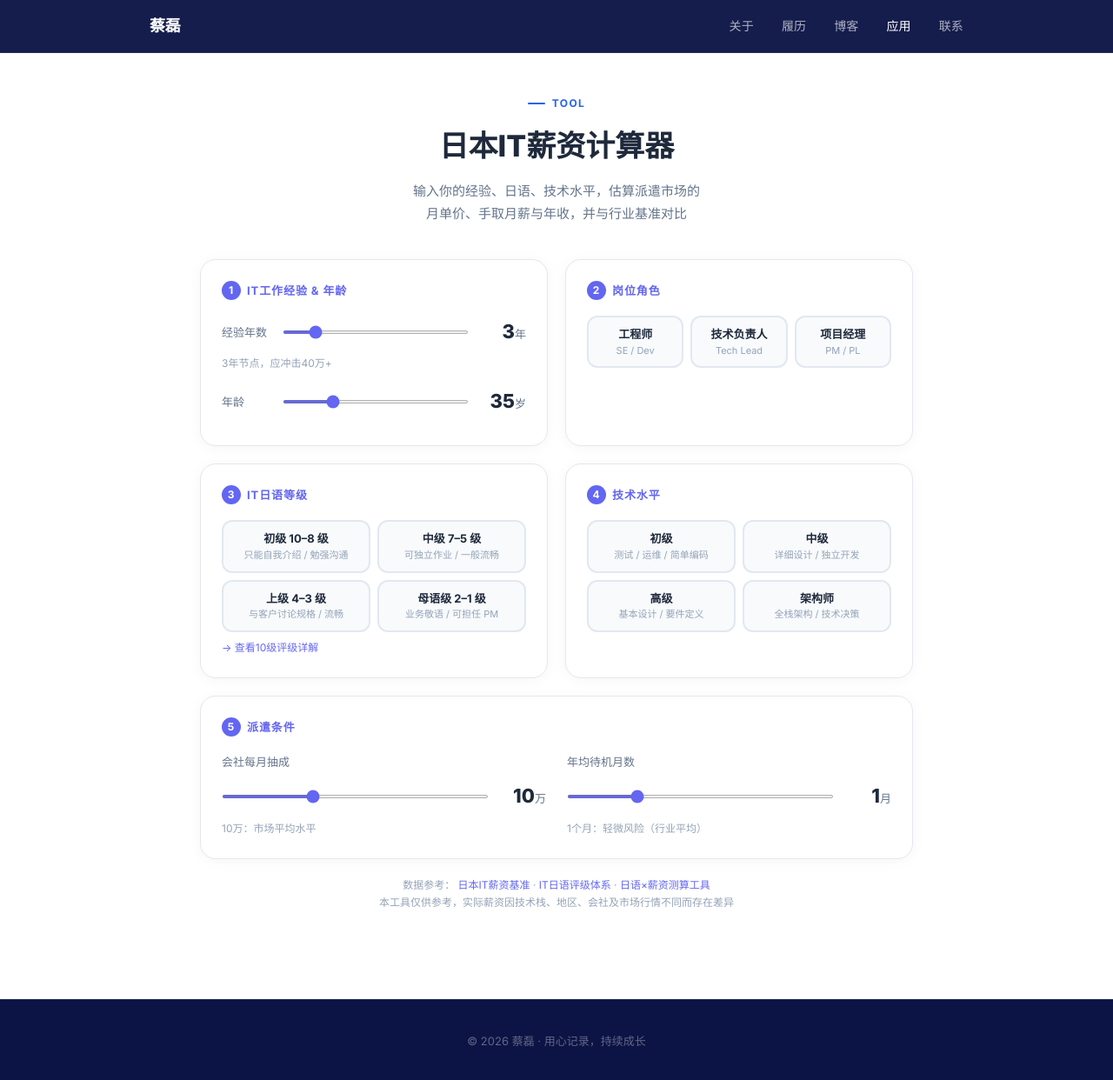
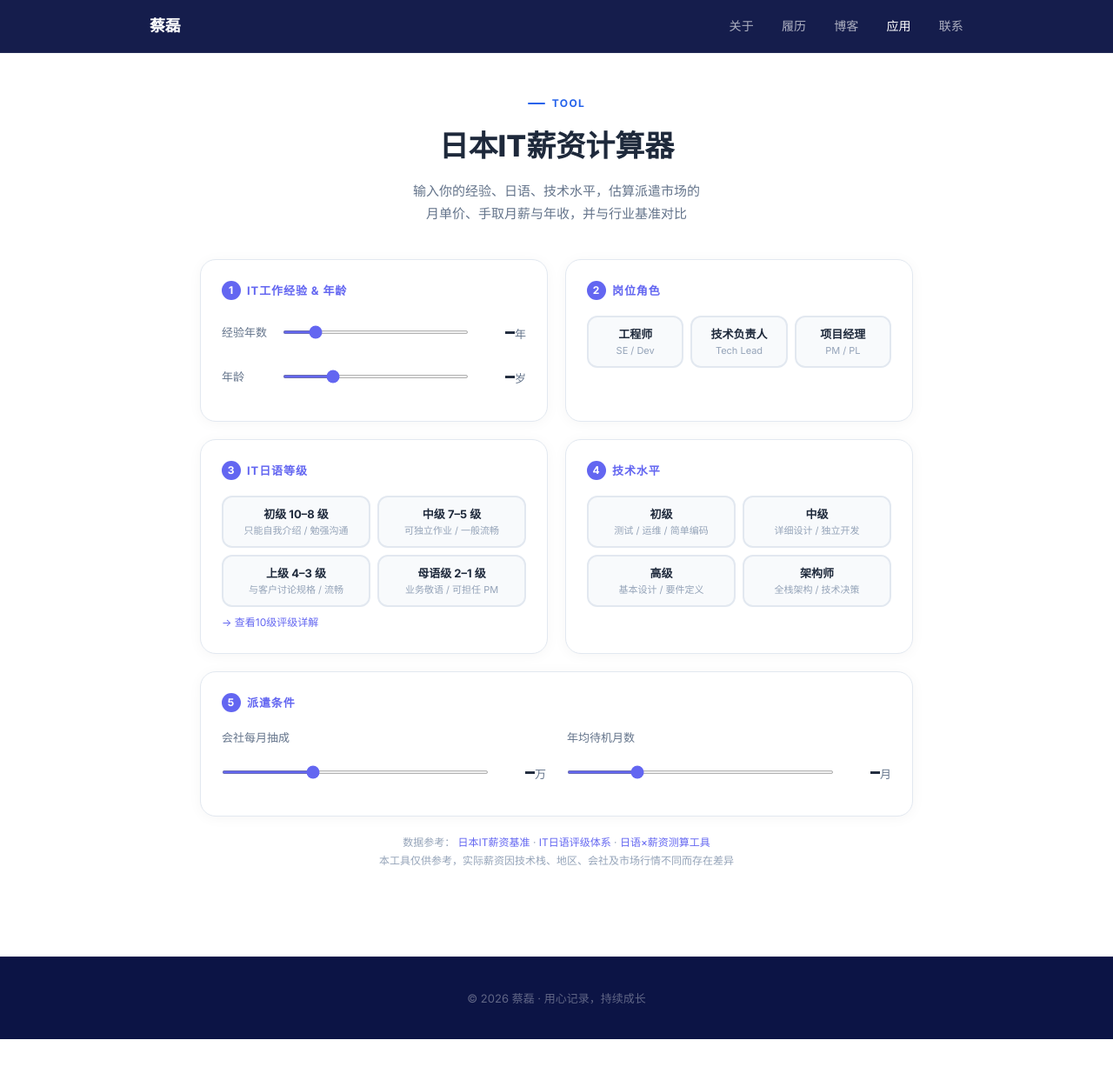
Before and after one commit to jiaodacailei/jiaodacailei.github.io, a Jekyll site: the page built from docs/salary-calculator.html, in a window 1280 px wide and 1244 px high. Shown: the whole window at 87% size. Built offline with Jekyll 4.4.1, drawn with Linux system fonts in a browser that asks for light colours.

Commit message:
Clear slider default display values and initial hint text

```diff
--- a/docs/salary-calculator.html
+++ b/docs/salary-calculator.html
@@ -23,13 +23,13 @@ render_with_liquid: false
         <div class="slider-row">
           <label>经验年数</label>
           <input type="range" id="expSlider" min="0" max="20" value="3" step="1" />
-          <div class="slider-val" id="expVal">3<span>年</span></div>
+          <div class="slider-val" id="expVal">–<span>年</span></div>
         </div>
         <div style="font-size:12px;color:#94a3b8;margin-top:4px;margin-bottom:14px;" id="expHint"></div>
         <div class="slider-row">
           <label>年龄</label>
           <input type="range" id="ageSlider" min="25" max="65" value="35" step="1" />
-          <div class="slider-val" id="ageVal">35<span>岁</span></div>
+          <div class="slider-val" id="ageVal">–<span>岁</span></div>
         </div>
         <div style="font-size:12px;color:#94a3b8;margin-top:4px;" id="ageHint"></div>
       </div>
@@ -110,7 +110,7 @@ render_with_liquid: false
             <div style="font-size:13px;color:var(--muted);margin-bottom:10px;">会社每月抽成</div>
             <div class="slider-row">
               <input type="range" id="cutSlider" min="5" max="20" value="10" step="1" style="flex:1" />
-              <div class="slider-val" id="cutVal">10<span>万</span></div>
+              <div class="slider-val" id="cutVal">–<span>万</span></div>
             </div>
             <div class="cut-hint" id="cutHint"></div>
           </div>
@@ -118,7 +118,7 @@ render_with_liquid: false
             <div style="font-size:13px;color:var(--muted);margin-bottom:10px;">年均待机月数</div>
             <div class="slider-row">
               <input type="range" id="idleSlider" min="0" max="4" value="1" step="1" style="flex:1" />
-              <div class="slider-val" id="idleVal">1<span>月</span></div>
+              <div class="slider-val" id="idleVal">–<span>月</span></div>
             </div>
             <div class="cut-hint" id="idleHint"></div>
           </div>
@@ -283,11 +283,6 @@ render_with_liquid: false
       compute();
     });
 
-    expHintEl.textContent  = EXP_HINTS[3];
-    ageHintEl.textContent  = AGE_HINTS[35] || '';
-    cutHintEl.textContent  = CUT_HINTS[10];
-    idleHintEl.textContent = IDLE_HINTS[1];
-
     function setupGroup(id, key) {
       var grp = document.getElementById(id);
       grp.addEventListener('click', function (e) {
```
